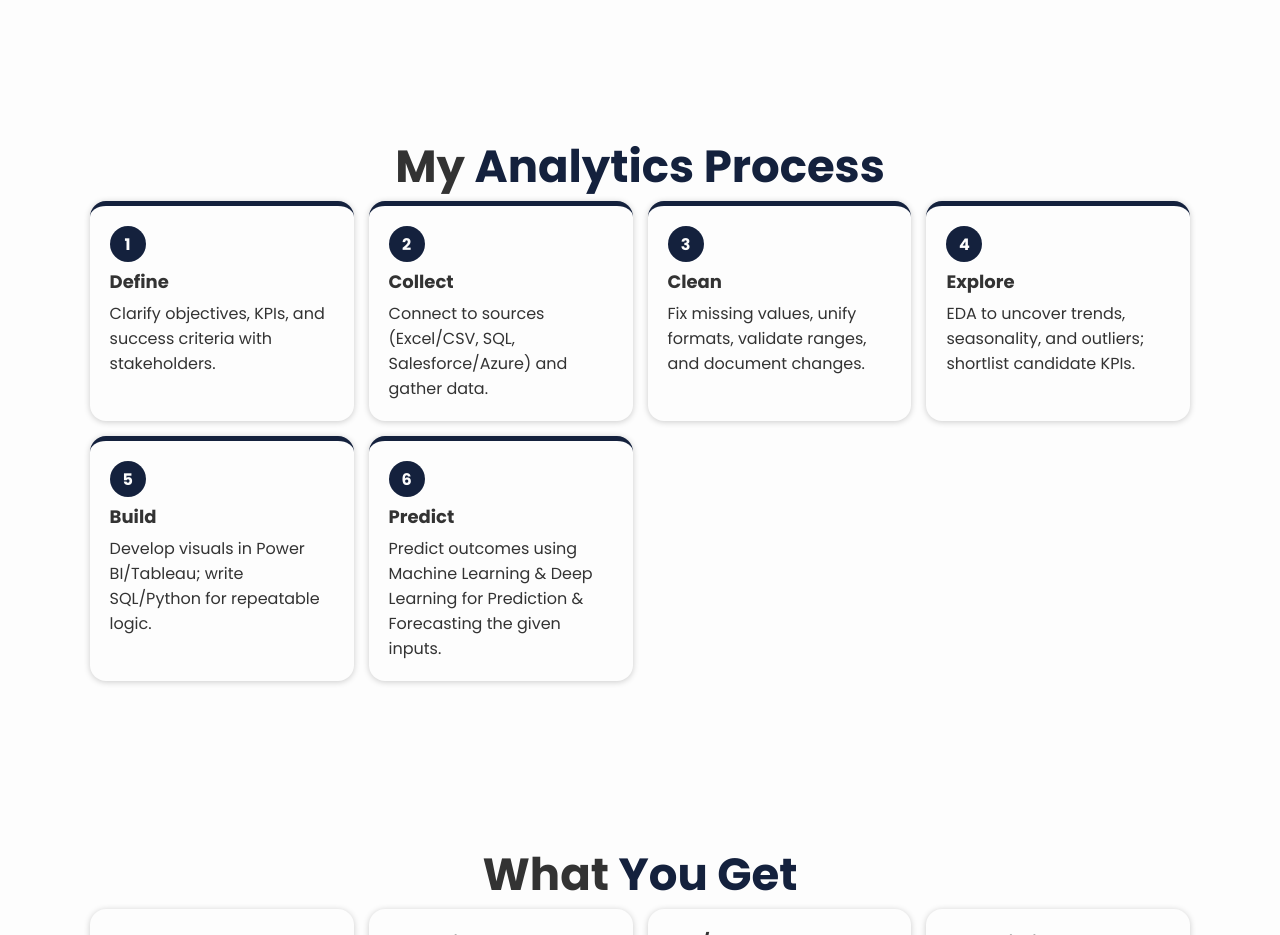
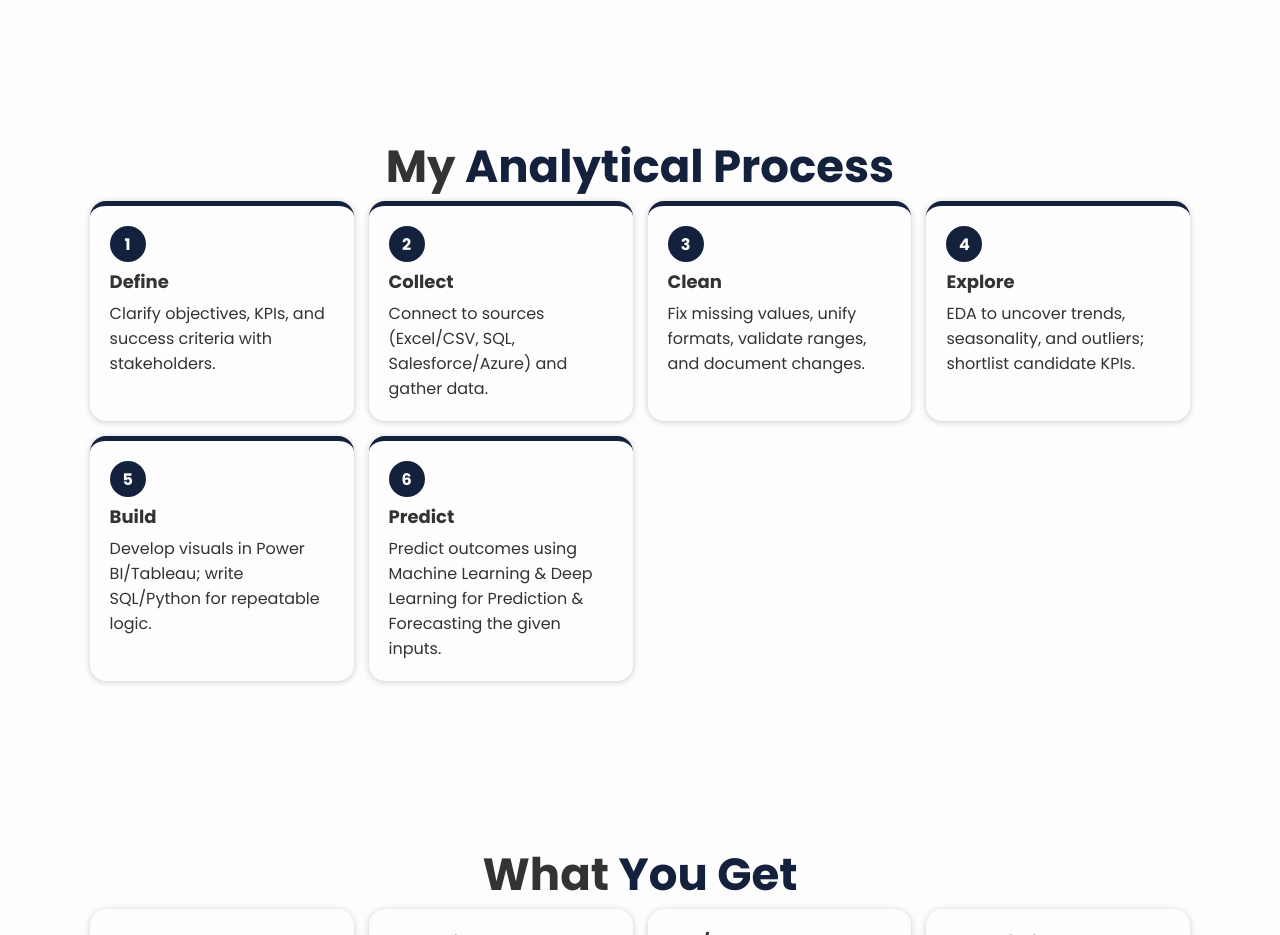
Before and after one commit to gattu9/saibhargavi, a plain HTML site: page index.html in a window 1280 px wide. Shown: the part 1740-2675 px from the top of the page. Drawn offline with nearby package versions, Linux system fonts and the light colour scheme.

Commit message:
Update index.html

```diff
--- a/index.html
+++ b/index.html
@@ -137,7 +137,7 @@
 
     <!-- Process section -->
     <section class="process" id="process">
-      <h2 class="heading">My <span>Analytics Process</span></h2>
+      <h2 class="heading">My <span>Analytical Process</span></h2>
       <div class="steps">
         <div class="step-card">
           <div class="step-num">1</div>
```
